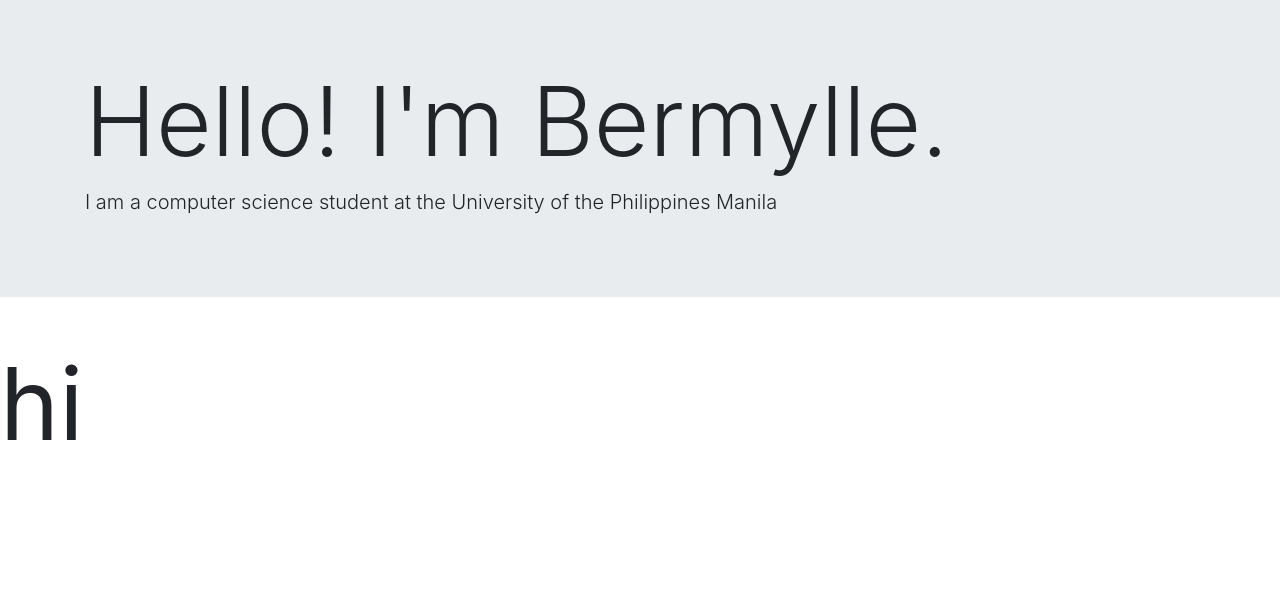
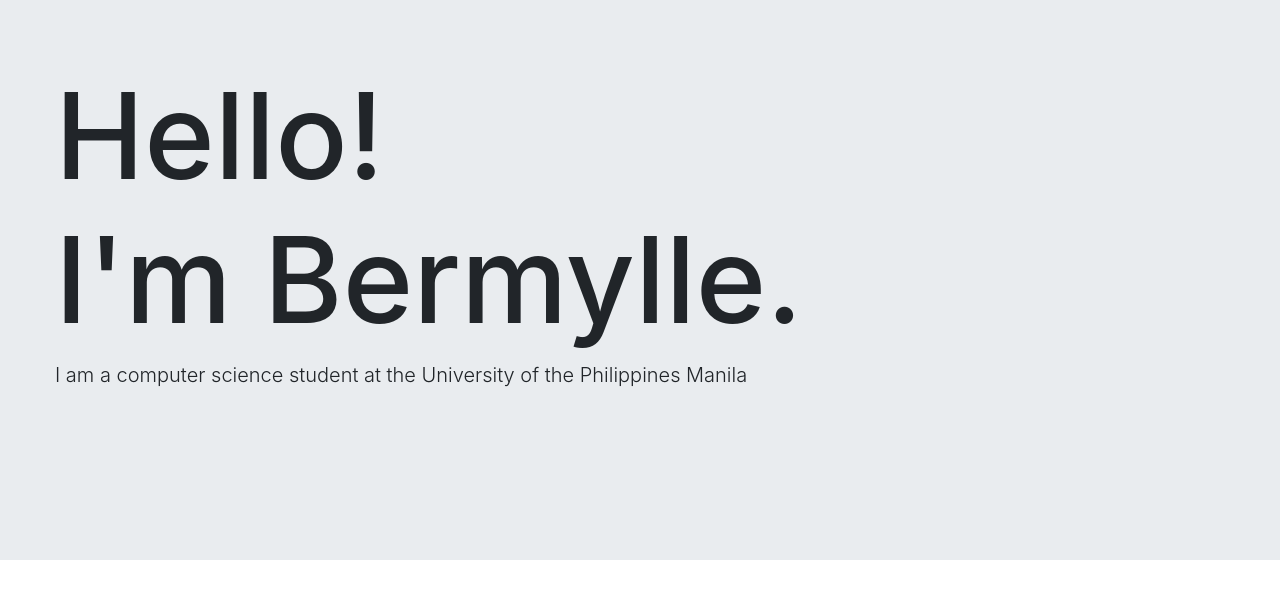
Before and after one commit to bermylle/Flask-Portfolio, a Flask app: page / in a window 1280 px wide. Shown: the part 56-655 px from the top of the page. Run offline with Flask 2, Linux system fonts and the light colour scheme; some libraries are stand-ins or nearby versions.

Commit message:
gitattributes

```diff
--- a/static/stylesheet/style.css
+++ b/static/stylesheet/style.css
@@ -1,3 +1,32 @@
-.te {
-	font-size: 100px;
+
+.height-jumbo {
+	height: 70vh;
 }
+
+.header-container {
+	margin-left: 5vh;
+}
+
+@media screen and (min-width: 801px) {
+  .h1-home{
+    font-size: 120px;
+  }
+}
+
+@media screen and (max-width: 800px) {
+  .h1-home{
+    font-size: 80px;
+  }
+}
+
+@media screen and (min-width: 601px) {
+  .p-descp{
+    font-size: 20px;
+  }
+}
+
+@media screen and (max-width: 600px) {
+  .p-descp {
+    font-size: 10px;
+  }
+}
--- a/templates/home.html
+++ b/templates/home.html
@@ -1,10 +1,9 @@
 {% extends 'main_template.html' %}
 {% block content %}
-<div class="jumbotron jumbotron-fluid">
-  <div class="container">
-    <h1 class="display-1">Hello! I'm Bermylle.</h1>
-    <p class="lead">I am a computer science student at the University of the Philippines Manila</p>
+<div class="jumbotron jumbotron-fluid height-jumbo">
+  <div class="container header-container">
+    <h1 class="h1-home">Hello! <br> I'm Bermylle.</h1>
+    <p class="lead p-descp">I am a computer science student at the University of the Philippines Manila</p>
   </div>
 </div>
-<p class = "te"> hi </p>
 {% endblock %}
```
Also changed, not shown: 1 other file.
